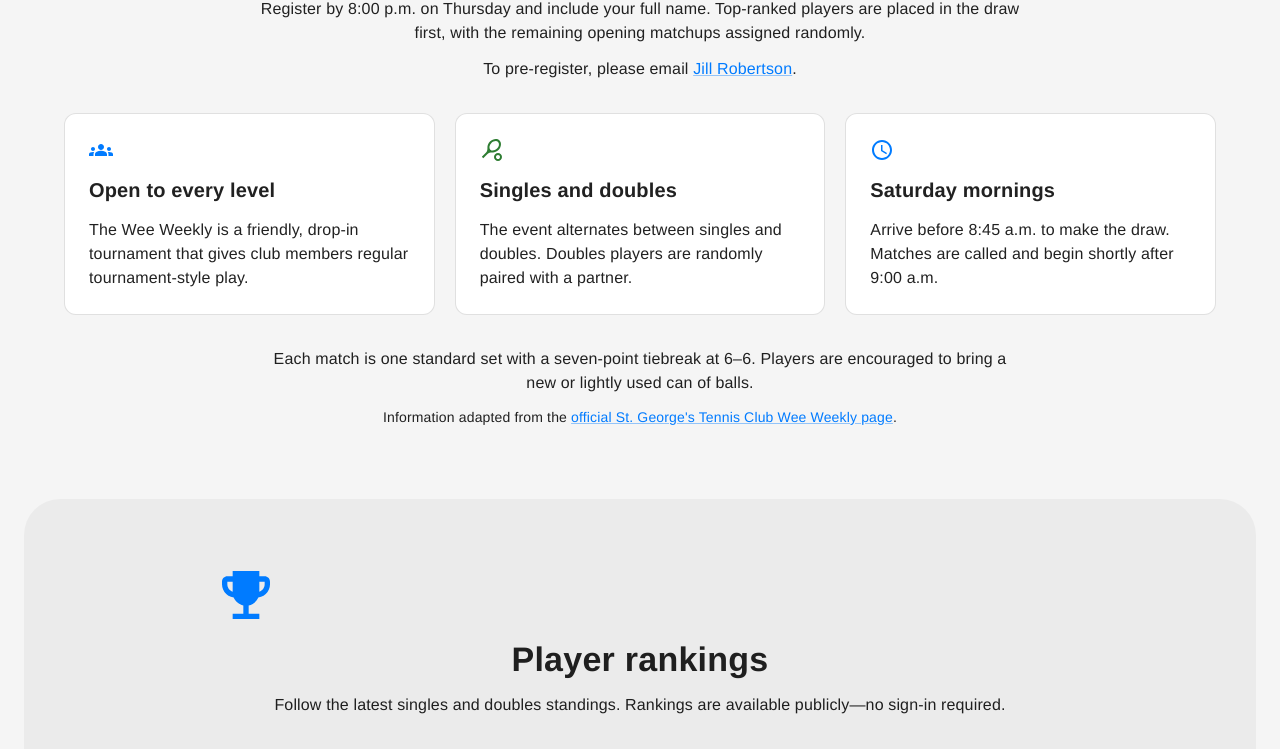
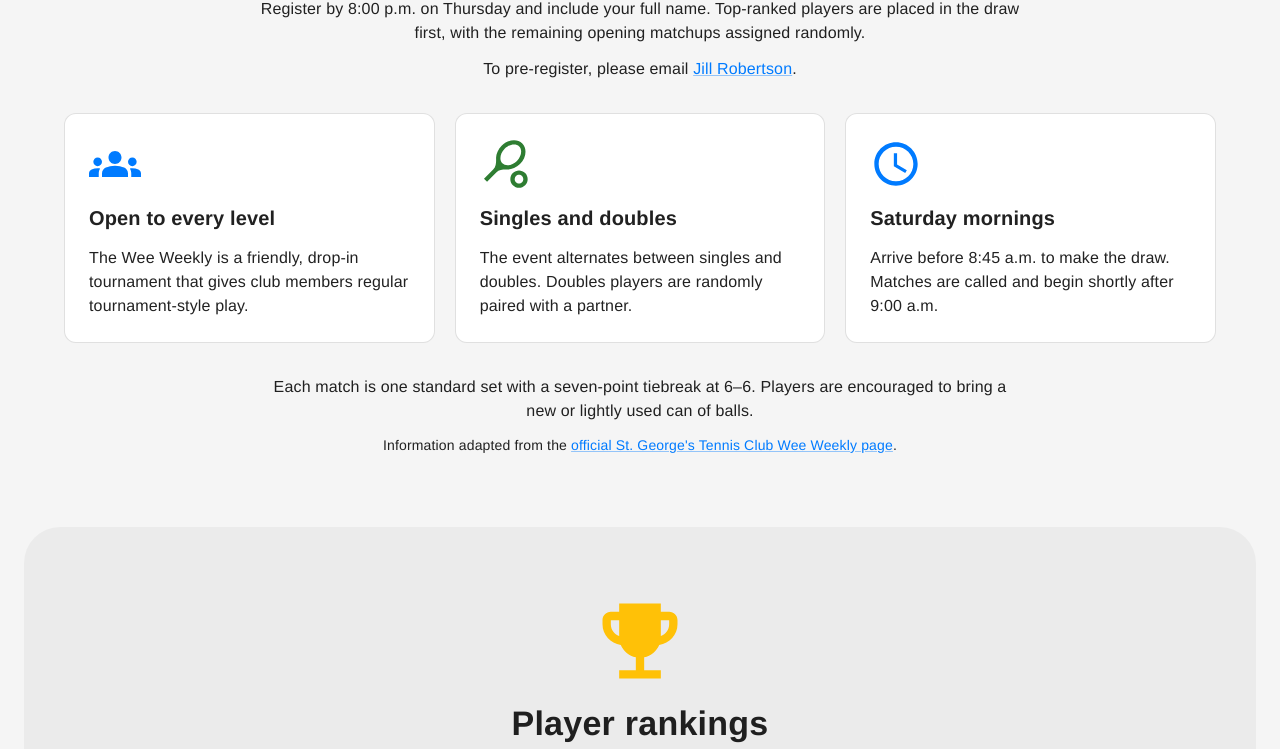
Before and after one commit to ColyScotty5/weeweekly, a React (Vite) app: page / in a window 1280 px wide. Shown: the part 678-1427 px from the top of the page. Built offline with nearby package versions, Linux system fonts and the light colour scheme; no server answers; a web font is replaced by a local one.

Commit message:
Style adjustments for icons

```diff
--- a/src/components/Leaderboard.jsx
+++ b/src/components/Leaderboard.jsx
@@ -46,9 +46,9 @@ export default function Leaderboard({ type, onClose }) {
   }
 
   const rankDisplay = (rank) => {
-    if (rank === 1) return <EmojiEventsIcon color="warning" aria-hidden="true" />
+    if (rank === 1) return <EmojiEventsIcon color="gold" aria-hidden="true" />
     if (rank === 2) return <EmojiEventsIcon sx={{ color: 'text.secondary' }} aria-hidden="true" />
-    if (rank === 3) return <EmojiEventsIcon color="secondary" aria-hidden="true" />
+    if (rank === 3) return <EmojiEventsIcon color="bronze" aria-hidden="true" />
     return rank
   }
 
--- a/src/components/PublicHome.jsx
+++ b/src/components/PublicHome.jsx
@@ -21,17 +21,17 @@ const HOME_BG_MOBILE = `${import.meta.env.BASE_URL}login-bg-mobile.jpg`
 
 const details = [
   {
-    icon: <GroupsIcon color="primary" />,
+    icon: <GroupsIcon color="primary" sx={{ fontSize: 52 }} />,
     title: 'Open to every level',
     body: 'The Wee Weekly is a friendly, drop-in tournament that gives club members regular tournament-style play.'
   },
   {
-    icon: <SportsTennisIcon color="secondary" />,
+    icon: <SportsTennisIcon color="secondary" sx={{ fontSize: 52 }} />,
     title: 'Singles and doubles',
     body: 'The event alternates between singles and doubles. Doubles players are randomly paired with a partner.'
   },
   {
-    icon: <AccessTimeIcon color="primary" />,
+    icon: <AccessTimeIcon color="primary" sx={{ fontSize: 52 }} />,
     title: 'Saturday mornings',
     body: 'Arrive before 8:45 a.m. to make the draw. Matches are called and begin shortly after 9:00 a.m.'
   }
@@ -190,8 +190,15 @@ export default function PublicHome({ onOpenLeaderboard }) {
         }}
       >
         <Container maxWidth="md">
-          <Stack spacing={1.5} alignItems="center" sx={{ mb: 4, textAlign: 'center' }}>
-            <EmojiEventsIcon color="primary" sx={{ fontSize: 64 }} />
+          <Stack
+            spacing={1.5}
+            useFlexGap
+            alignItems="center"
+            sx={{ mb: 4, textAlign: 'center' }}
+          >
+            <Box sx={{ display: 'flex', justifyContent: 'center', width: '100%' }}>
+              <EmojiEventsIcon color="gold" sx={{ fontSize: 100 }} />
+            </Box>
             <Typography id="rankings-heading" variant="h4" component="h2">
               Player rankings
             </Typography>
--- a/src/theme.js
+++ b/src/theme.js
@@ -3,7 +3,9 @@ import { createTheme } from '@mui/material/styles'
 const brand = {
   blue: '#007bff',
   courtGreen: '#2E7D32',
-  brandRed: '#971f1f'
+  brandRed: '#971f1f',
+  brandGold: '#ffc107',
+  brandBronze: '#b26a00'
 }
 
 const focusVisible = ({ theme }) => ({
@@ -68,6 +70,12 @@ export const theme = createTheme({
           first: { main: '#b26a00', contrastText: '#ffffff' },
           second: { main: '#5f6368', contrastText: '#ffffff' },
           semifinal: { main: '#8a4f16', contrastText: '#ffffff' }
+        },
+        gold: {
+          main: brand.brandGold
+        },
+        bronze: {
+          main: brand.brandBronze
         }
       }
     },
```
